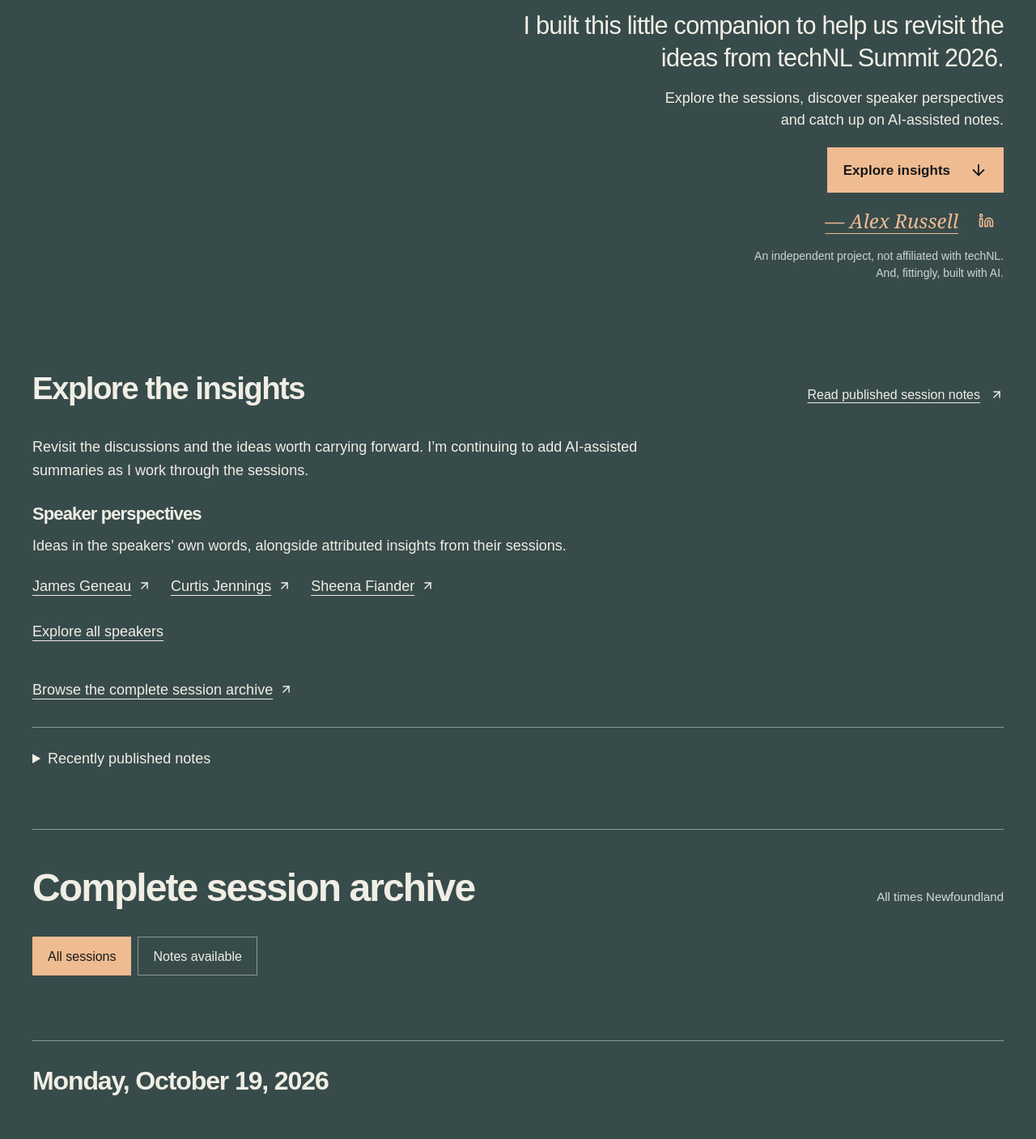
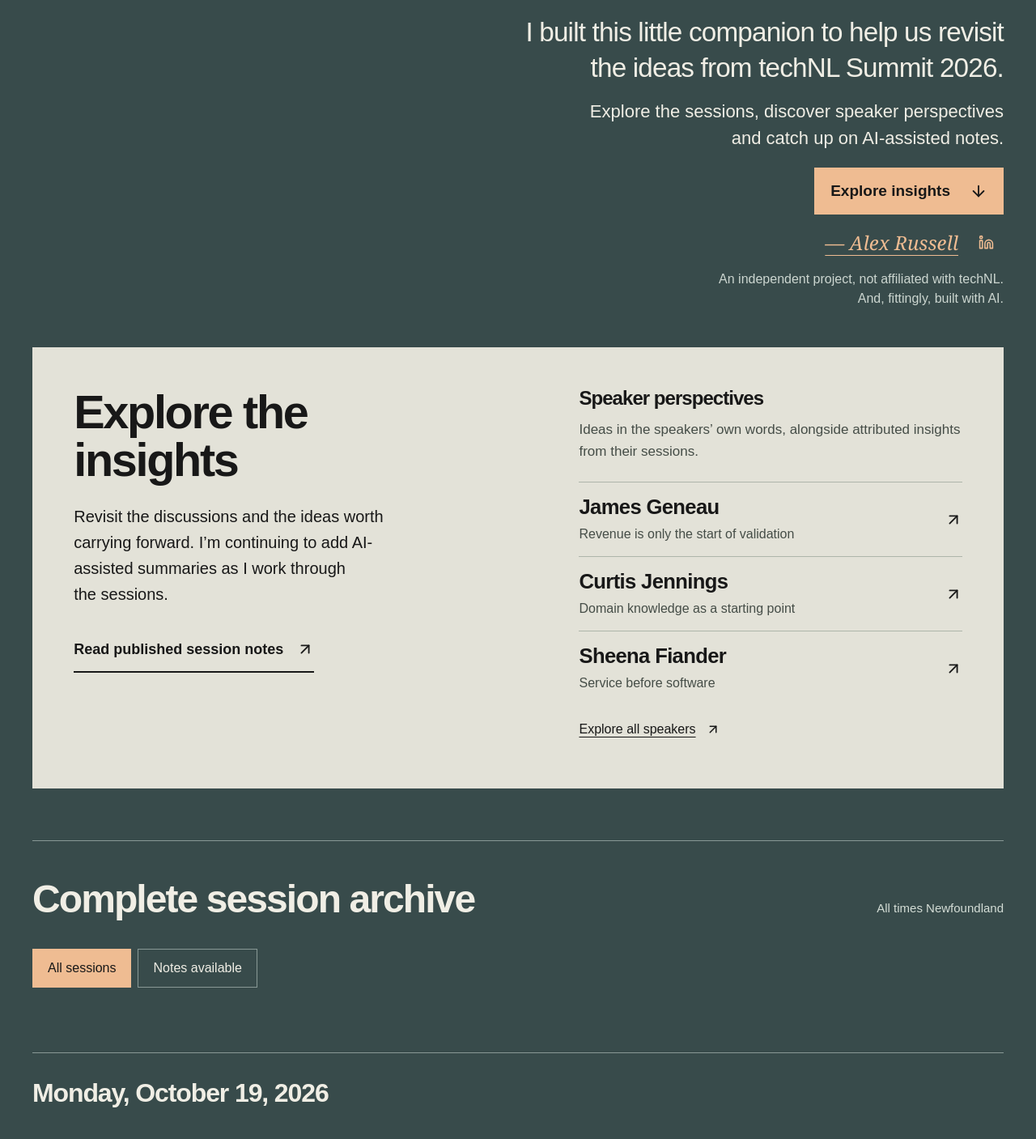
Before and after one commit to ADRcodes/PortfolioV3, a React (Vite) app: page /technlsummit in a window 1280 px wide. Shown: the part 380-1787 px from the top of the page at 81% size. Built offline with nearby package versions, Linux system fonts and the light colour scheme.

Commit message:
Polish Summit insights discovery and profile layouts

```diff
--- a/src/summit/components/RecentSummaries.jsx
+++ b/src/summit/components/RecentSummaries.jsx
@@ -1,27 +1,26 @@
 import { ArrowUpRight } from 'lucide-react';
 import { Link } from 'react-router';
 import { allSpeakers } from '../content/index.js';
-import { formatPublication, recentSummaries } from '../lib/programme.js';
-import { descriptionPreview } from '../lib/preview.js';
+import { getSpeakerPerspectives } from '../content/perspectives.js';
+import { recentSummaries } from '../lib/programme.js';
 import { summitPath } from '../routing/paths.js';
 
 export default function RecentSummaries({ sessions }) {
   const recent = recentSummaries(sessions);
-  const speakers = allSpeakers.filter(speaker => !speaker.demo && speaker.summitPerspectives?.some(perspective => sessions.some(session => session.programme === 'conference' && session.status === 'published' && session.slug === perspective.sessionSlug)));
+  const official = sessions.filter(session => session.programme === 'conference');
+  const speakers = allSpeakers.filter(speaker => !speaker.demo).map(speaker => ({ speaker, perspective: getSpeakerPerspectives(speaker, official)[0] })).filter(item => item.perspective);
   return <section className="summit-recent-summaries summit-insights" data-summary-state={recent.length ? 'published' : 'coming-soon'} aria-labelledby="summit-recent-title" id="summit-insights" tabIndex={-1}>
     <span id="summit-recent-summaries" aria-hidden="true" />
-    <div className="summit-section-heading"><h2 id="summit-recent-title">Explore the insights</h2><Link to={`${summitPath()}?view=notes#summit-agenda-start`}>Read published session notes <ArrowUpRight size={17} aria-hidden="true" /></Link></div>
-    <p>Revisit the discussions and the ideas worth carrying forward. I’m continuing to add AI-assisted summaries as I work through the sessions.</p>
-    {!!speakers.length && <div className="summit-insight-perspectives"><h3>Speaker perspectives</h3><p>Ideas in the speakers’ own words, alongside attributed insights from their sessions.</p><ul>{speakers.slice(0, 3).map(speaker => <li key={speaker.id}><Link to={summitPath(`speakers/${speaker.slug}`)}>{speaker.name}<ArrowUpRight size={17} aria-hidden="true" /></Link></li>)}</ul><Link to={summitPath('speakers')}>Explore all speakers</Link></div>}
-    <Link className="summit-insights-archive" to={`${summitPath()}#summit-agenda-start`}>Browse the complete session archive <ArrowUpRight size={17} aria-hidden="true" /></Link>
-    {!recent.length && <p>Session notes are still being prepared. Explore the archive in the meantime.</p>}
-    {!!recent.length && <details className="summit-insights-recent"><summary>Recently published notes</summary>
-    <ol className="summit-recent-list">{recent.map(session => <li className="summit-recent-item" key={session.id}>
-      <h3><Link to={summitPath(`sessions/${session.slug}`)}>{session.title}</Link></h3>
-      {!!session.speakerIds.length && <p className="summit-recent-speakers">{allSpeakers.filter(speaker => session.speakerIds.includes(speaker.id)).map(speaker => speaker.name).join(', ')}</p>}
-      <p className="summit-recent-date">Updated <time dateTime={session.updatedAt}>{formatPublication(session.updatedAt)}</time></p>
-      <p className="summit-recent-excerpt">{descriptionPreview(session.summary.overview, 210)}</p>
-      <Link className="summit-recent-link" to={summitPath(`sessions/${session.slug}`)}>Read notes<span className="summit-sr-only">: {session.title}</span><ArrowUpRight size={17} aria-hidden="true" /></Link>
-    </li>)}</ol></details>}
+    <div className="summit-insights-intro">
+      <h2 id="summit-recent-title">Explore the insights</h2>
+      <p>Revisit the discussions and the ideas worth carrying forward. I’m continuing to add AI-assisted summaries as I work through the sessions.</p>
+      <Link className="summit-insights-notes" to={`${summitPath()}?view=notes#summit-agenda-start`}>Read published session notes <ArrowUpRight size={22} aria-hidden="true" /></Link>
+      {!recent.length && <p className="summit-insights-pending">Session notes are still being prepared. Explore the archive in the meantime.</p>}
+    </div>
+    {!!speakers.length && <div className="summit-insight-perspectives">
+      <h3>Speaker perspectives</h3><p>Ideas in the speakers’ own words, alongside attributed insights from their sessions.</p>
+      <ul>{speakers.slice(0, 3).map(({ speaker, perspective }) => <li key={speaker.id}><Link to={summitPath(`speakers/${speaker.slug}`)}><span><span className="summit-insight-speaker-name">{speaker.name}</span>{perspective.heading && <span className="summit-insight-preview">{perspective.heading}</span>}</span><ArrowUpRight size={22} aria-hidden="true" /></Link></li>)}</ul>
+      <Link className="summit-insights-all-speakers" to={summitPath('speakers')}>Explore all speakers <ArrowUpRight size={18} aria-hidden="true" /></Link>
+    </div>}
   </section>;
 }
--- a/src/summit/components/SpeakerPerspectives.jsx
+++ b/src/summit/components/SpeakerPerspectives.jsx
@@ -12,8 +12,8 @@
   return <section className="summit-profile-section summit-perspectives" aria-labelledby="summit-perspectives-heading">
     <h2 id="summit-perspectives-heading">Perspectives from the Summit</h2>
     <ul>{perspectives.map((perspective, index) => <li key={`${perspective.sessionSlug}-${index}`}>
-      <h3>{perspective.quote && <span className="summit-perspective-source">Source: </span>}{perspective.sessionTitle}</h3>
-      {perspective.heading && <p className="summit-perspective-label">{perspective.heading}</p>}
+      <h3>{!perspective.heading && perspective.quote && <span className="summit-perspective-source">Source: </span>}{perspective.heading || perspective.sessionTitle}</h3>
+      {perspective.heading && <p className="summit-perspective-session"><span className="summit-perspective-source">Source: </span>{perspective.sessionTitle}</p>}
       {perspective.quote && <figure className="summit-perspective-quote">
         <blockquote><p>“{perspective.quote}”</p></blockquote>
         <figcaption>— {speaker.name}
--- a/src/summit/styles/hierarchy.css
+++ b/src/summit/styles/hierarchy.css
@@ -2,24 +2,24 @@
    title typography in summit.css authoritative. */
 .summit-app .summit-agenda-intro { min-height: 0; justify-content: flex-start; padding-block: clamp(3rem, 8svh, 6rem) clamp(3rem, 6svh, 5rem); }
 .summit-app .summit-intro-event { margin-bottom: 0; }
-.summit-app .summit-intro-event .summit-event-details { display: flex; flex-wrap: wrap; gap: .25rem 1.5rem; font-size: 1rem; }
+.summit-app .summit-intro-event .summit-event-details { display: flex; flex-wrap: wrap; gap: .25rem 1.5rem; font-size: 1.25rem; }
 .summit-app .summit-intro-content { width: 100%; padding-top: clamp(3rem, 8svh, 6rem); }
-.summit-app .summit-explore-agenda { display: inline-flex; gap: 1.5rem; min-height: 56px; padding: .875rem 1.25rem; color: var(--summit-ink); background: var(--summit-accent); font-size: 1.0625rem; font-weight: 600; text-align: left; }
+.summit-app .summit-explore-agenda { display: inline-flex; gap: 1.5rem; min-height: 56px; padding: .875rem 1.25rem; color: var(--summit-ink); background: var(--summit-accent); font-size: 1.1875rem; font-weight: 600; text-align: left; }
 .summit-app .summit-explore-agenda:focus-visible { outline: 2px solid var(--summit-accent); outline-offset: 5px; }
 .summit-app .summit-explore-agenda:hover { background: #f7d4b4; }
 .summit-app .summit-explore-agenda svg { animation: none; }
 .summit-app .summit-personal-note { width: 100%; max-width: 40rem; margin: 0 0 0 auto; text-align: right; }
-.summit-app .summit-personal-note p:first-child { max-width: none; margin: 0; font-size: clamp(1.5rem, 2.4vw, 2rem); line-height: 1.3; letter-spacing: -.025em; }
-.summit-app .summit-personal-note .summit-note-directions { font-size: 1.125rem; line-height: 1.5; margin-block: 1rem 1.25rem; }
+.summit-app .summit-personal-note p:first-child { max-width: none; margin: 0; font-size: clamp(1.75rem, 2.6vw, 2.375rem); line-height: 1.3; letter-spacing: -.025em; }
+.summit-app .summit-personal-note .summit-note-directions { font-size: 1.375rem; line-height: 1.5; margin-block: 1rem 1.25rem; }
 .summit-app .summit-note-signature { justify-content: flex-end; margin-block: .75rem; font-size: 1.5rem; }
-.summit-app .summit-personal-note .summit-note-small { margin: 0; max-width: none; font-size: .875rem; line-height: 1.5; }
+.summit-app .summit-personal-note .summit-note-small { margin: 0; max-width: none; font-size: 1rem; line-height: 1.5; }
 .summit-app .summit-recent-summaries { padding-block: 4rem; margin-bottom: 0; scroll-margin-top: calc(var(--summit-header-height) + 1rem); }
 .summit-app .summit-section-heading { display: flex; align-items: baseline; justify-content: space-between; flex-wrap: wrap; gap: .5rem 2rem; margin-bottom: 1.75rem; }
 .summit-app .summit-section-heading h2 { margin: 0; font-size: clamp(1.75rem, 3vw, 2.5rem); }
 .summit-app .summit-section-heading > a { display: inline-flex; align-items: center; gap: .75rem; min-height: 44px; font-size: 1rem; text-decoration: underline; }
 .summit-app .summit-recent-list { grid-template-columns: 1.4fr 1fr; gap: 0 3rem; }
 .summit-app .summit-recent-item:first-child { padding: 2rem; }
-.summit-app .summit-recent-item .summit-feature-label { margin: 0 0 1.5rem; font-size: .8125rem; letter-spacing: .08em; text-transform: uppercase; color: var(--summit-muted); }
+.summit-app .summit-recent-item .summit-feature-label { margin: 0 0 1.5rem; font-size: .875rem; letter-spacing: .08em; text-transform: uppercase; color: var(--summit-muted); }
 .summit-app .summit-recent-item:first-child h3 { font-size: clamp(2rem, 3.4vw, 3rem); max-width: 26ch; }
 .summit-app .summit-recent-item:not(:first-child) h3 { font-size: 1.5rem; line-height: 1.2; }
 .summit-app .summit-recent-item:not(:first-child) .summit-recent-excerpt { display: none; }
@@ -30,7 +30,7 @@
 .summit-app .summit-agenda-filters { margin-block: 1.5rem 0; }
 .summit-app .summit-agenda-day > .summit-date-heading { font-size: clamp(1.5rem, 2.5vw, 2.25rem); }
 .summit-app .summit-session-card .summit-card-publication::before { display: none; }
-.summit-app .summit-session-card[data-publication-status="published"] .summit-card-publication { background: #384b4b; color: #f0eee5; padding: .25rem .5rem; font-weight: 600; font-size: .8125rem; }
+.summit-app .summit-session-card[data-publication-status="published"] .summit-card-publication { background: #384b4b; color: #f0eee5; padding: .25rem .5rem; font-weight: 600; font-size: .875rem; }
 .summit-app .summit-session-card .summit-agenda-speaker-name { font-weight: 400; }
 .summit-app .summit-session-card .summit-speaker-companies { font-size: .875rem; line-height: 1.5; }
 .summit-app .summit-session-card .is-compact .summit-presenter-list > li { border-top: 0; padding-top: 0; }
@@ -62,12 +62,12 @@
 @media (max-width: 40rem) {
   .summit-app .summit-agenda-intro { padding-block: 3rem 2.5rem; }
   .summit-app .summit-agenda-intro h1 { font-size: clamp(2.75rem, 12vw, 3.5rem); }
-  .summit-app .summit-intro-event .summit-event-details { display: block; font-size: .9375rem; }
+  .summit-app .summit-intro-event .summit-event-details { display: block; font-size: 1rem; }
   .summit-app .summit-intro-content { padding-top: 2.5rem; }
   .summit-app .summit-explore-agenda { width: fit-content; gap: 1rem; padding-inline: 1rem; font-size: 1rem; }
   .summit-app .summit-personal-note { max-width: 30ch; margin: 0 0 0 auto; text-align: right; }
-  .summit-app .summit-personal-note p:first-child { font-size: 1.375rem; }
-  .summit-app .summit-personal-note .summit-note-directions { font-size: 1rem; }
+  .summit-app .summit-personal-note p:first-child { font-size: 1.5rem; }
+  .summit-app .summit-personal-note .summit-note-directions { font-size: 1.125rem; }
   .summit-app .summit-note-signature { justify-content: flex-end; font-size: 1.25rem; margin-block: .5rem; }
   .summit-app .summit-personal-note p { margin-left: auto; }
   .summit-app .summit-recent-summaries { padding-block: 2.5rem; }
@@ -81,23 +81,57 @@
   .summit-app .summit-detail-header .summit-speaker-portrait-link { flex-basis: 36px; width: 36px; }
   .summit-app .summit-detail-header .summit-speaker-portrait-link img { width: 36px; height: 36px; }
   .summit-app .summit-detail-header .summit-speaker-info { font-size: .9375rem; }
-  .summit-app .summit-detail-header .summit-speaker-companies { font-size: .8125rem; }
+  .summit-app .summit-detail-header .summit-speaker-companies { font-size: .875rem; }
 }
 
 .summit-app .summit-recent-link::after { content: none; }
 
-/* Post-event discovery reuses the existing editorial palette and rhythm. */
-.summit-app .summit-insights > p { max-width: 48rem; line-height: 1.6; }
-.summit-app .summit-insight-perspectives { margin-block: 1.75rem; }
-.summit-app .summit-insight-perspectives h3 { font-size: 1.375rem; margin-bottom: .5rem; }
-.summit-app .summit-insight-perspectives ul { display: flex; flex-wrap: wrap; gap: .25rem 1.5rem; margin-block: .75rem; list-style: none; padding: 0; }
-.summit-app .summit-insight-perspectives a, .summit-app .summit-insights-archive { display: inline-flex; align-items: center; gap: .5rem; min-height: 44px; text-decoration: underline; }
-.summit-app .summit-insights-recent { margin-top: 1.5rem; border-top: 1px solid #899996; padding-top: 1rem; }
-.summit-app .summit-insights-recent summary { cursor: pointer; min-height: 44px; padding-block: .5rem; }
-.summit-app .summit-insights-recent .summit-recent-list { display: block; }
-.summit-app .summit-insights-recent .summit-recent-item { padding: 1rem 0; background: none; color: inherit; }
-.summit-app .summit-insights-recent .summit-recent-item h3 { font-size: 1.375rem; max-width: none; }
-.summit-app .summit-insights-recent .summit-recent-excerpt { display: none; }
-.summit-app .summit-insights-recent a:focus-visible, .summit-app .summit-insights-recent summary:focus-visible { outline: 2px solid var(--summit-accent); outline-offset: 3px; }
-.summit-app .summit-insights-recent .summit-recent-speakers, .summit-app .summit-insights-recent .summit-recent-date { color: inherit; }
-@media (max-width: 600px) { .summit-app .summit-next-nav { gap: .25rem; padding-inline: .5rem; } .summit-app .summit-next-nav span { font-size: .8125rem; } }
+/* One editorial spread separates discovery from the welcome and archive. */
+.summit-app .summit-insights { display: grid; grid-template-columns: minmax(0, 1.15fr) minmax(0, 1fr); gap: 2.5rem 5rem; padding: clamp(2rem, 4vw, 4rem); margin-block: 0 4rem; background: var(--summit-surface); color: var(--summit-ink); }
+.summit-app .summit-insights > [aria-hidden] { position: absolute; }
+.summit-app .summit-insights-intro h2 { max-width: 10ch; margin: 0 0 1.5rem; font-size: clamp(2.75rem, 4.5vw, 4.5rem); line-height: 1.02; }
+.summit-app .summit-insights-intro > p { max-width: 38ch; font-size: 1.25rem; line-height: 1.6; }
+.summit-app .summit-insights a:focus-visible { outline-color: var(--summit-ink); }
+.summit-app .summit-insights-notes { display: inline-flex; align-items: center; gap: 1rem; min-height: 48px; margin-top: 1.25rem; padding-bottom: .5rem; border-bottom: 2px solid currentColor; font-size: 1.125rem; font-weight: 600; }
+.summit-app .summit-insights-intro .summit-insights-pending { font-size: 1rem; color: var(--summit-muted); }
+.summit-app .summit-insight-perspectives { margin: 0; min-width: 0; }
+.summit-app .summit-insight-perspectives > h3 { margin: 0 0 .75rem; font-size: 1.5rem; }
+.summit-app .summit-insight-perspectives > p { font-size: 1.0625rem; line-height: 1.55; color: #454d47; }
+.summit-app .summit-insight-perspectives ul { list-style: none; padding: 0; margin: 1.5rem 0 .5rem; }
+.summit-app .summit-insight-perspectives li { border-top: 1px solid #aeb5aa; }
+.summit-app .summit-insight-perspectives li a { display: flex; align-items: center; justify-content: space-between; gap: 1rem; padding-block: 1rem; min-height: 64px; }
+.summit-app .summit-insight-perspectives li a:hover .summit-insight-speaker-name { text-decoration: underline; }
+.summit-app .summit-insight-speaker-name { display: block; font-size: clamp(1.5rem, 2vw, 1.875rem); font-weight: 600; letter-spacing: -.025em; line-height: 1.15; }
+.summit-app .summit-insight-preview { display: block; margin-top: .4rem; font-size: 1rem; line-height: 1.45; color: #454d47; }
+.summit-app .summit-insights-all-speakers { display: inline-flex; align-items: center; gap: .75rem; min-height: 44px; font-size: 1rem; text-decoration: underline; }
+.summit-app .summit-insights:not(:has(.summit-insight-perspectives)) { grid-template-columns: 1fr; }
+.summit-app .summit-insights:not(:has(.summit-insight-perspectives)) .summit-insights-intro { max-width: 48rem; }
+.summit-app .summit-card-top { align-items: flex-start; flex-wrap: wrap; gap: .5rem 1rem; }
+.summit-app .summit-card-publication { display: inline-flex; align-items: center; gap: .4rem; white-space: nowrap; flex-shrink: 0; max-width: 100%; }
+.summit-app .summit-session-card .summit-card-publication { font-size: .875rem; }
+.summit-app .summit-session-card .summit-speaker-companies,
+.summit-app .summit-detail-header .summit-speaker-companies { font-size: 1rem; }
+/* The hero stays full width; photography has its own bounded, uncropped region. */
+.summit-app .summit-profile.is-speaker .summit-profile-hero { grid-template-columns: minmax(0, 28rem) minmax(0, 1fr); padding-inline: max(var(--summit-page-gutter), calc((100% - 90rem) / 2)); }
+.summit-app .summit-profile.is-speaker .summit-profile-media { align-self: start; width: 100%; max-width: 28rem; min-height: 0; aspect-ratio: 4 / 5; background: #d2d7ce; }
+.summit-app .summit-profile.is-speaker .summit-profile-media img { object-fit: contain; object-position: center; }
+.summit-app .summit-profile.is-speaker .summit-profile-copy { align-self: center; }
+@media (max-width: 60rem) {
+  .summit-app .summit-insights { gap: 2rem; }
+  .summit-app .summit-profile.is-speaker .summit-profile-hero { grid-template-columns: minmax(0, .85fr) minmax(0, 1.15fr); }
+}
+@media (max-width: 40rem) {
+  .summit-app .summit-insights { grid-template-columns: 1fr; margin-inline: calc(-1 * var(--summit-page-gutter)); padding: 2rem var(--summit-page-gutter); margin-bottom: 2.5rem; gap: 2rem; }
+  .summit-app .summit-insights-intro h2 { font-size: 2.75rem; margin-bottom: 1rem; }
+  .summit-app .summit-insights-intro > p { font-size: 1.125rem; }
+  .summit-app .summit-insights-notes { margin-top: .75rem; font-size: 1rem; }
+  .summit-app .summit-insight-perspectives { border-top: 1px solid #aeb5aa; padding-top: 1.5rem; }
+  .summit-app .summit-profile.is-speaker .summit-profile-hero { grid-template-columns: 1fr; padding-inline: 0; }
+  .summit-app .summit-profile.is-speaker .summit-profile-media { justify-self: center; max-width: 24rem; aspect-ratio: 1; }
+  .summit-app .summit-next-nav span { font-size: .875rem; }
+}
+@media (max-width: 22.5rem) {
+  .summit-app .summit-primary-nav { grid-template-columns: minmax(0, .85fr) minmax(0, 1.05fr) minmax(0, 1.25fr) minmax(0, 1.55fr); }
+  .summit-app .summit-primary-nav .summit-next-nav { padding-inline: .375rem; }
+  .summit-app .summit-next-nav span { white-space: normal; text-align: left; line-height: 1.15; }
+}
```
Also changed, not shown: memory-bank/progress.md (+9 -0 lines), src/summit/DESIGN.md (+10 -1 lines), src/summit/styles/speaker-perspectives.css (+25 -11 lines), src/summit/styles/summit.css (+18 -18 lines), 1 other file (tests, documents, lock files or other folders).
